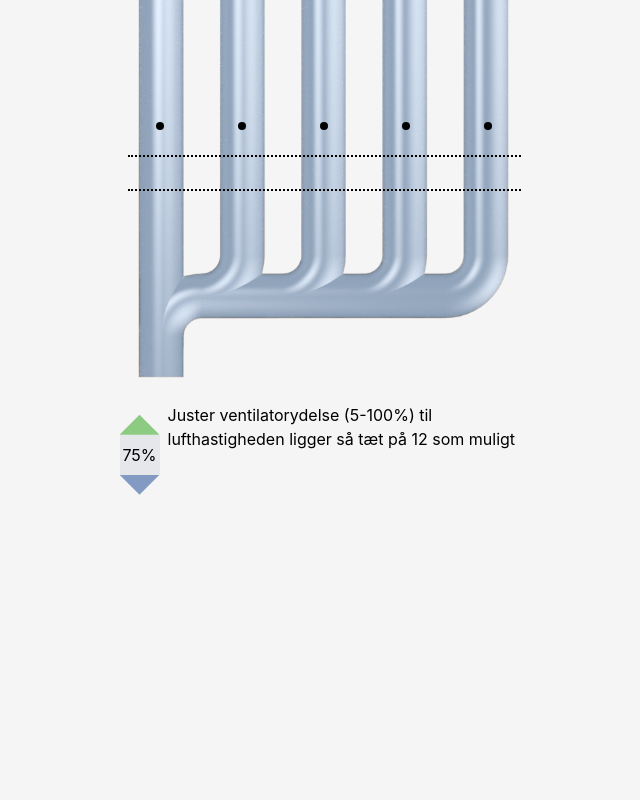
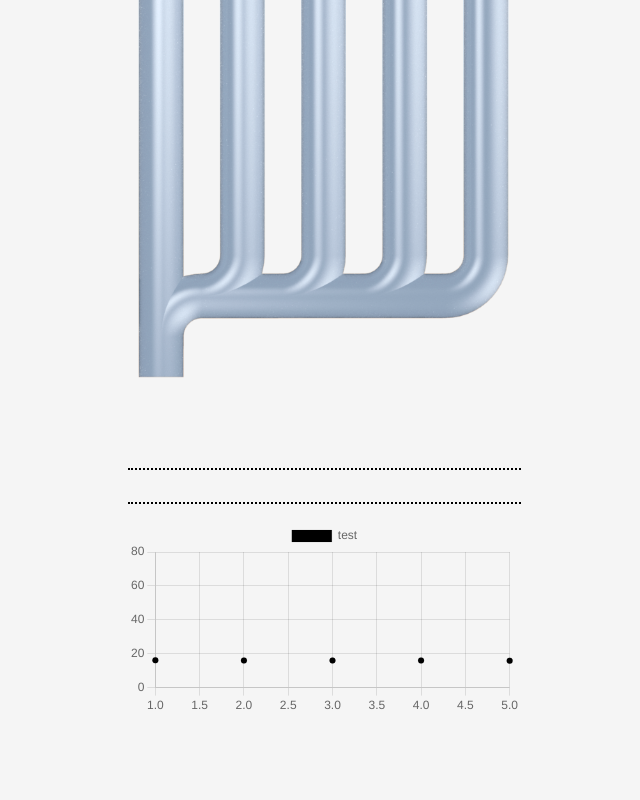
Before and after one commit to Alexander-Gronninger/CMK-vvs-app, a React (Create React App) app: page /GF2 in a window 1280 px wide. Shown: the part 420-1220 px from the top of the page, without its empty margins (316-956 px from the left). Before the commit the page ends 943 px from the top, so only its background shows below. Built offline with nearby package versions, Linux system fonts and the light colour scheme.

Commit message:
setup chart, needs styling

```diff
--- a/package.json
+++ b/package.json
@@ -6,9 +6,11 @@
     "@testing-library/jest-dom": "^5.16.5",
     "@testing-library/react": "^13.3.0",
     "@testing-library/user-event": "^13.5.0",
+    "chart.js": "^4.4.0",
     "framer-motion": "^10.12.18",
     "qrcode.react": "^3.1.0",
     "react": "^18.2.0",
+    "react-chartjs-2": "^5.2.0",
     "react-dom": "^18.2.0",
     "react-router-dom": "^6.13.0",
     "react-scripts": "5.0.1",
--- a/src/components/GF2MotionDot.js
+++ b/src/components/GF2MotionDot.js
@@ -1,7 +1,18 @@
 import React, { useContext, useEffect, useState } from "react";
 import { motion } from "framer-motion";
 import GF2Context from "../context/GF2Context";
-import CalcNewQV2 from "../functions/CalcNewQV2";
+import { calcAirspeed2 } from "../functions/GF2Calculations";
+import {
+  Chart as ChartJS,
+  LinearScale,
+  PointElement,
+  LineElement,
+  Tooltip,
+  Legend,
+} from "chart.js";
+import { Scatter } from "react-chartjs-2";
+
+ChartJS.register(LinearScale, PointElement, LineElement, Tooltip, Legend);
 
 function GF2MotionDot() {
   const { GF2Data } = useContext(GF2Context);
@@ -9,15 +20,16 @@ function GF2MotionDot() {
   const tunnelCss = "w-4 h-fit row-start-1 row-end-3";
   const dot = "bg-black rounded-full h-2 w-2 m-auto relative justify-self-end";
 
-  const values = Array.from({ length: GF2Data.length - 1 }, (_, index) =>
-    CalcNewQV2(index)
-  );
+  const values = Array.from({ length: GF2Data.length - 1 }, (_, index) => ({
+    x: index + 1,
+    y: Number(calcAirspeed2(index, GF2Data)),
+  }));
 
   const minY = 0; // minimum vertical value
   const maxY = 16; // maximum vertical value
   const minYAdjust = 0; // Minimum Y position
-  const maxYAdjust = 140; // Maximum Y position
-  const containerHeight = 150; // Set the desired height of the container div
+  const maxYAdjust = 280; // Maximum Y position
+  const containerHeight = 350; // Set the desired height of the container div
 
   const [position, setPosition] = useState([]);
   useEffect(() => {
@@ -40,29 +52,40 @@ function GF2MotionDot() {
     // eslint-disable-next-line
   }, [GF2Data, minY, maxY, minYAdjust, maxYAdjust, containerHeight]);
 
+  const dataset = {
+    datasets: [
+      {
+        label: "test",
+        data: values,
+        backgroundColor: "#000000",
+      },
+    ],
+  };
+
+  const chartOptions = {
+    plugins: {
+      tooltip: {
+        enabled: false,
+      },
+      legend: {
+        enabled: false,
+      },
+      customCanvasBackgroundColor: {
+        color: "#00000000",
+      },
+    },
+    scales: {
+      y: {
+        beginAtZero: true,
+        max: 80,
+      },
+    },
+  };
+
+  console.log(dataset);
   return (
     <>
-      {values.map((_, index) => (
-        /* console.log(CalcNewQV(index)),
-          console.log(CalcNewQV2(index)), */
-        <div
-          key={"dot" + index}
-          className={tunnelCss}
-          style={{ gridColumnStart: index + 1 }}
-        >
-          <motion.div
-            key={index}
-            className={"numeric-div " + dot}
-            initial={{ translateY: 0 }}
-            animate={{ translateY: position[index] }}
-            transition={{
-              duration: 1,
-              translateY: 10,
-              delay: index * 0.1,
-            }}
-          ></motion.div>
-        </div>
-      ))}
+      <Scatter data={dataset} options={chartOptions} />
     </>
   );
 }
--- a/src/pages/GF2Version.js
+++ b/src/pages/GF2Version.js
@@ -35,6 +35,7 @@ const GF2Version = () => {
             return (
               <div
                 className={"row-start-1 row-end-2 h-fit w-fit flex flex-col"}
+                key={index}
               >
                 <GF2StudentKV tableCss={tableCss} index={index} />
               </div>
@@ -46,7 +47,11 @@ const GF2Version = () => {
             Beregnet lufthastighed [m/s]
           </p>
           {[...Array(GF2Data.length - 1)].map((_, index) => {
-            return <p key={index}>{calcAirspeed2(index, GF2Data)}</p>;
+            return (
+              <p className="text-center" key={index}>
+                {calcAirspeed2(index, GF2Data)}
+              </p>
+            );
           })}
 
           {/* Graphical section showing how close the student is to getting all valves airspeed(NewQV2) to be equal */}
@@ -72,7 +77,7 @@ const GF2Version = () => {
         {/* MainOpening, is a value between 0-1 */}
         <div className="flex">
           <GF2MainOpening />
-          <p className="w-fit m-2 ">
+          <p className="w-fit mx-2 my-auto h-fit">
             Juster ventilatorydelse (5-100%) til lufthastigheden ligger så tæt
             på {GF2Data[0].DesiredAirspeed} som muligt
           </p>
--- a/src/templates/GF2StudentKV.js
+++ b/src/templates/GF2StudentKV.js
@@ -30,13 +30,13 @@ const GF2StudentKV = ({ index }) => {
 
   const increaseValue = () => {
     // Increase the value by 0.1, or set it to 10 if it's already greater than or equal to 10
-    setValue(value < 10 ? parseFloat((value + 0.1).toFixed(2)) : 10);
+    setValue(value < 10 ? parseFloat(Number(value + 0.1).toFixed(2)) : 10);
     console.log("increased");
   };
 
   const decreaseValue = () => {
     // Decrease the value by 0.1, or set it to 1 if it's already less than or equal to 1
-    setValue(value > 1 ? parseFloat((value - 0.1).toFixed(2)) : 1);
+    setValue(value > 1 ? parseFloat(Number(value - 0.1).toFixed(2)) : 1);
     console.log("decreased");
   };
 
```
Also changed, not shown: 1 other file (tests, documents, lock files or other folders).
